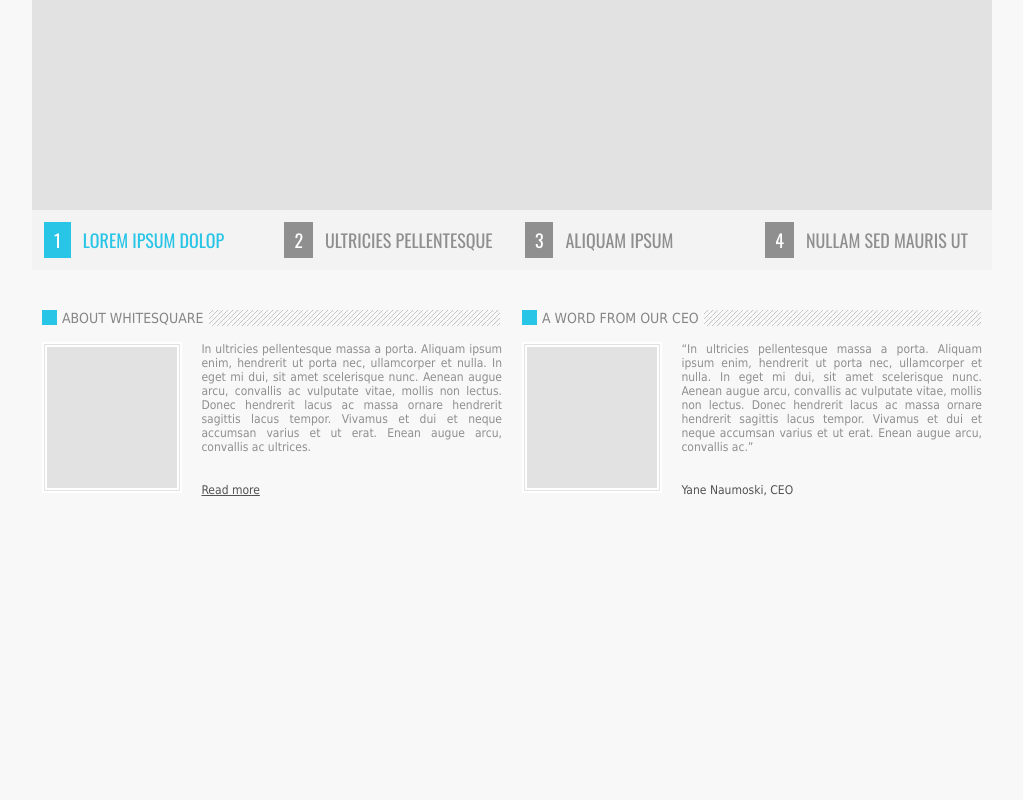
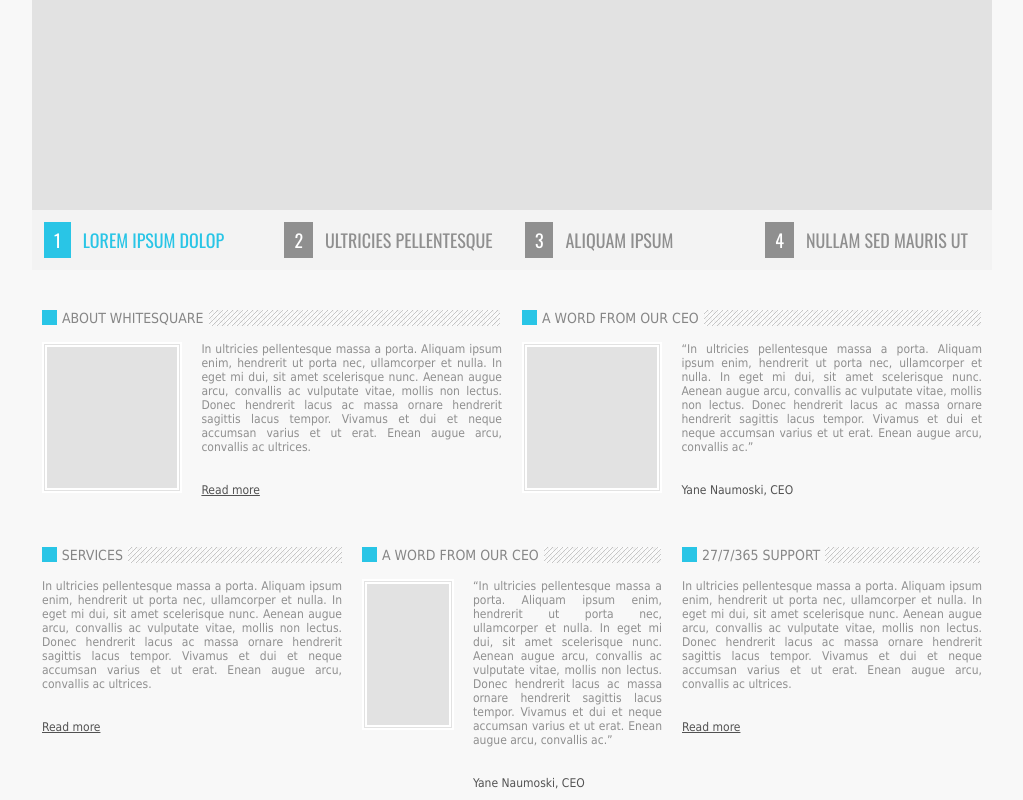
Before and after one commit to butyrd/Whitesquare_Home, a plain HTML site: page index.html in a window 1280 px wide. Shown: the part 342-1142 px from the top of the page, without its empty margins (128-1151 px from the left). Before the commit the page ends 849 px from the top, so only its background shows below. Drawn offline with nearby package versions, Linux system fonts and the light colour scheme.

Commit message:
bottom-cards(not finished)

```diff
--- a/index.html
+++ b/index.html
@@ -67,13 +67,13 @@
             </ul> <!-- /1,2,3,4 -->
         </nav>
 
-        <div class="container"> <!-- контейнер для карточек -->
-            <div class="card"> <!-- карточка -->
+        <div class="container"> <!-- контейнер для верхних карточек -->
+            <div class="card"> <!-- карточка 1 -->
 
                 <div class="card-hadder"> <!-- заголовок карточки -->
                     <div class="card-marker"></div>
                     <div class="card-title">About WhiteSquare</div>
-                    <div class="card-texture"></div>
+                    <div class="card-texture card-texture-1"></div>
                 </div> <!-- /заголовок карточки -->
 
                 <div class="card-info">
@@ -85,15 +85,15 @@
                         <div class="card-descripton"><a href="">Read more</a></div>
                     </div>
                 </div>
-            </div> <!-- /карточка -->
+            </div> <!-- /карточка 1 -->
 
 
-            <div class="card"> <!-- карточка -->
+            <div class="card"> <!-- карточка 2 -->
 
                 <div class="card-hadder"> <!-- заголовок карточки -->
                     <div class="card-marker"></div>
                     <div class="card-title">a word from OUR ceo</div>
-                    <div class="card-texture-1"></div>
+                    <div class="card-texture card-texture-2"></div>
                 </div> <!-- /заголовок карточки -->
 
                 <div class="card-info">
@@ -105,10 +105,72 @@
                         <div class="card-descripton">Yane Naumoski, CEO</div>
                     </div>
                 </div>
-            </div> <!-- /карточка -->
+            </div> <!-- /карточка 2 -->
+
+        </div> <!-- /контейнер для верхних карточек -->
 
 
-        </div> <!-- /контейнер для карточек -->
+        <div class="container"> <!-- контейнер для нижних карточек -->
+            <div class="card-bottom"> <!-- карточка 3 -->
+
+                <div class="card-hadder"> <!-- заголовок карточки -->
+                    <div class="card-marker"></div>
+                    <div class="card-title">services</div>
+                    <div class="card-texture card-texture-3"></div>
+                </div> <!-- /заголовок карточки -->
+
+                <div class="card-info">
+                    <div class="card-direction">
+                        <div class="card-text">
+                            In ultricies pellentesque massa a porta. Aliquam ipsum enim, hendrerit ut porta nec, ullamcorper et nulla. In eget mi dui, sit amet scelerisque nunc. Aenean augue arcu, convallis ac vulputate vitae, mollis non lectus. Donec hendrerit lacus ac massa ornare hendrerit sagittis lacus tempor. Vivamus et dui et neque accumsan varius et ut erat. Enean augue arcu, convallis ac ultrices.
+                        </div>
+                        <div class="card-descripton"><a href="">Read more</a></div>
+                    </div>
+                </div>
+            </div> <!-- /карточка 3 -->
+
+
+            <div class="card-bottom"> <!-- карточка 4 -->
+
+                <div class="card-hadder"> <!-- заголовок карточки -->
+                    <div class="card-marker"></div>
+                    <div class="card-title">a word from OUR ceo</div>
+                    <div class="card-texture card-texture-4"></div>
+                </div> <!-- /заголовок карточки -->
+
+                <div class="card-info">
+                    <div class="card-photo"></div>
+                    <div class="card-direction">
+                        <div class="card-text">
+                            “In ultricies pellentesque massa a porta. Aliquam ipsum enim, hendrerit ut porta nec, ullamcorper et nulla. In eget mi dui, sit amet scelerisque nunc. Aenean augue arcu, convallis ac vulputate vitae, mollis non lectus. Donec hendrerit lacus ac massa ornare hendrerit sagittis lacus tempor. Vivamus et dui et neque accumsan varius et ut erat. Enean augue arcu, convallis ac.”
+                        </div>
+                        <div class="card-descripton">Yane Naumoski, CEO</div>
+                    </div>
+                </div>
+            </div> <!-- /карточка 4 -->
+
+
+            <div class="card-bottom"> <!-- карточка 5 -->
+
+                <div class="card-hadder"> <!-- заголовок карточки -->
+                    <div class="card-marker"></div>
+                    <div class="card-title">27/7/365 support</div>
+                    <div class="card-texture card-texture-5"></div>
+                </div> <!-- /заголовок карточки -->
+
+                <div class="card-info">
+                    <div class="card-direction">
+                        <div class="card-text">
+                            In ultricies pellentesque massa a porta. Aliquam ipsum enim, hendrerit ut porta nec, ullamcorper et nulla. In eget mi dui, sit amet scelerisque nunc. Aenean augue arcu, convallis ac vulputate vitae, mollis non lectus. Donec hendrerit lacus ac massa ornare hendrerit sagittis lacus tempor. Vivamus et dui et neque accumsan varius et ut erat. Enean augue arcu, convallis ac ultrices.
+                        </div>
+                        <div class="card-descripton"><a href="">Read more</a></div>
+                    </div>
+                </div>
+            </div> <!-- /карточка 5 -->
+
+
+        </div> <!-- /контейнер для нижних карточек -->
+
 
     </div> <!-- /блок контента -->
 
--- a/styles.css
+++ b/styles.css
@@ -152,13 +152,22 @@ blockquote cite {
 .container {
     padding-top: 30px;
     display: flex;
+    /* width: 940px; */
 }
 
 /* стили для карточки */
 
 .card {
     padding: 10px;
-    width: calc(50% - 20px);
+    /* width: calc(50% - 20px); */
+    width: 50%;
+    max-width: 460px;
+}
+
+.card-bottom {
+    padding: 10px;
+    width: 33.33%;
+    max-width: 300px;
 }
 
 /* card-hadder */
@@ -182,21 +191,25 @@ blockquote cite {
 
 .card-texture {
     padding-left: 5px;
+    height: 16px;
+    background-image: url(images/h1-bg.png);
+}
+.card-texture-1 {
     width: 286px;
-    height: 16px;
-
-    background-image: url(images/h1-bg.png);
-    /* background-repeat: no-repeat; */
+}
+.card-texture-2 {
+    width: 272px;
+}
+.card-texture-3 {
+    width: 211px;
+}
+.card-texture-4 {
+    width: 112px;
+}
+.card-texture-5 {
+    width: 150px;
 }
 
-.card-texture-1 {
-    padding-left: 5px;
-    width: 272px;
-    height: 16px;
-
-    background-image: url(images/h1-bg.png);
-    /* background-repeat: no-repeat; */
-}
 /* /card-hadder */
 
 /* card-info */
@@ -232,6 +245,7 @@ blockquote cite {
 
 /* /card-info */
 /* /стили для карточки */
+
 /* /стили для контейнера */
 
 /* /стили контента */
```
